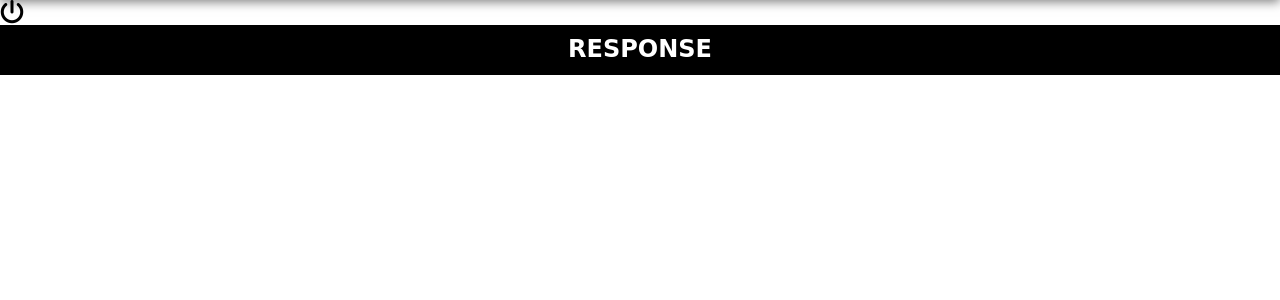
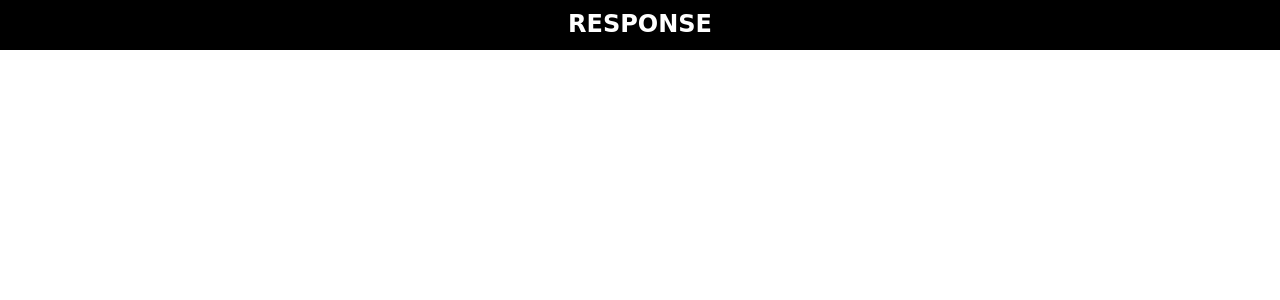
Before and after one commit to HappySmilingg/GlowPaintRunEMS, a Flask app: page /Organiser/response in a window 1280 px wide. Shown: the part 62-362 px from the top of the page. Run offline with Flask 3, Linux system fonts and the light colour scheme; some libraries are stand-ins or nearby versions; some web fonts are replaced.

Commit message:
response update

```diff
--- a/templates/Organiser/response.html
+++ b/templates/Organiser/response.html
@@ -39,10 +39,6 @@
             </div>
         </div>
     </div>
-        <div class="logout-icon" onclick="window.location.href='/'">
-          <i class='fas fa-power-off' style="font-size: 24px;"></i>
-        </div>
-      </div>
 
       <div class="container">
         <h1>RESPONSE</h1>
```
